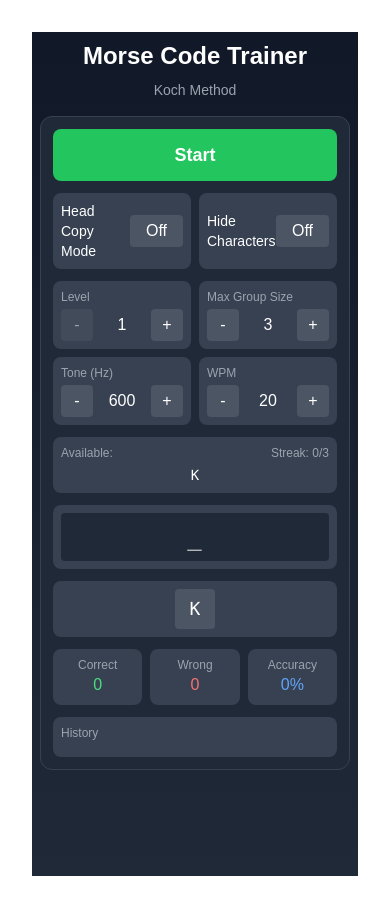
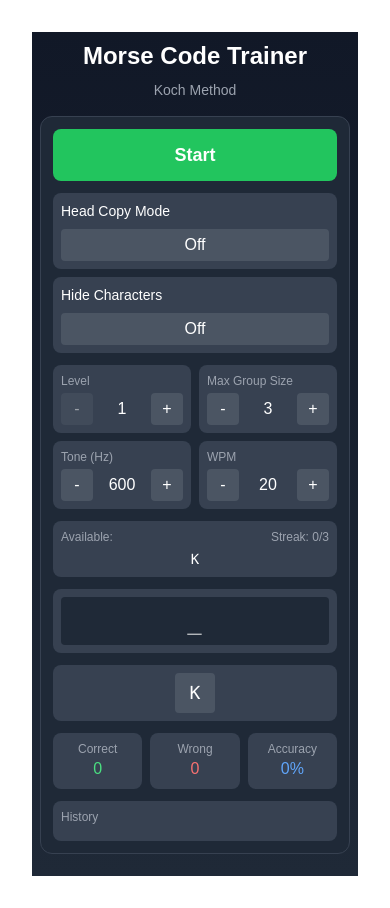
Before and after one commit to f4iey/MorseTrainer, a Next.js app: page / in a window 390 px wide. Built offline with nearby package versions, Linux system fonts and the light colour scheme.

Commit message:
src/components/MorseUI.jsx: Mode buttons mobile friendly.

```diff
--- a/src/components/MorseUI.jsx
+++ b/src/components/MorseUI.jsx
@@ -75,12 +75,12 @@ const MorseUI = ({
           </button>
 
           {/* Mode Controls */}
-          <div className="grid grid-cols-2 gap-2">
-            <div className="flex justify-between items-center bg-gray-700 p-2 rounded-lg">
-              <span className="text-sm">Head Copy Mode</span>
+          <div className="grid grid-cols-1 sm:grid-cols-2 gap-2">
+            <div className="bg-gray-700 p-2 rounded-lg">
+              <div className="text-sm mb-2">Head Copy Mode</div>
               <button
                 onClick={onHeadCopyMode}
-                className={`px-4 py-1 rounded ${
+                className={`w-full px-4 py-1 rounded ${
                   headCopyMode ? 'bg-blue-500' : 'bg-gray-600'
                 }`}
               >
@@ -88,11 +88,11 @@ const MorseUI = ({
               </button>
             </div>
 
-            <div className="flex justify-between items-center bg-gray-700 p-2 rounded-lg">
-              <span className="text-sm">Hide Characters</span>
+            <div className="bg-gray-700 p-2 rounded-lg">
+              <div className="text-sm mb-2">Hide Characters</div>
               <button
                 onClick={onHideChars}
-                className={`px-4 py-1 rounded ${
+                className={`w-full px-4 py-1 rounded ${
                   hideChars ? 'bg-blue-500' : 'bg-gray-600'
                 }`}
               >
```
